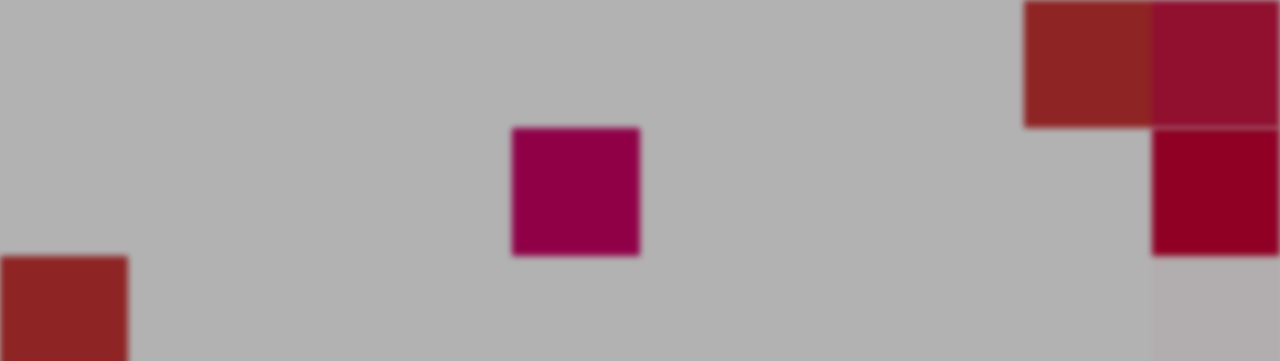
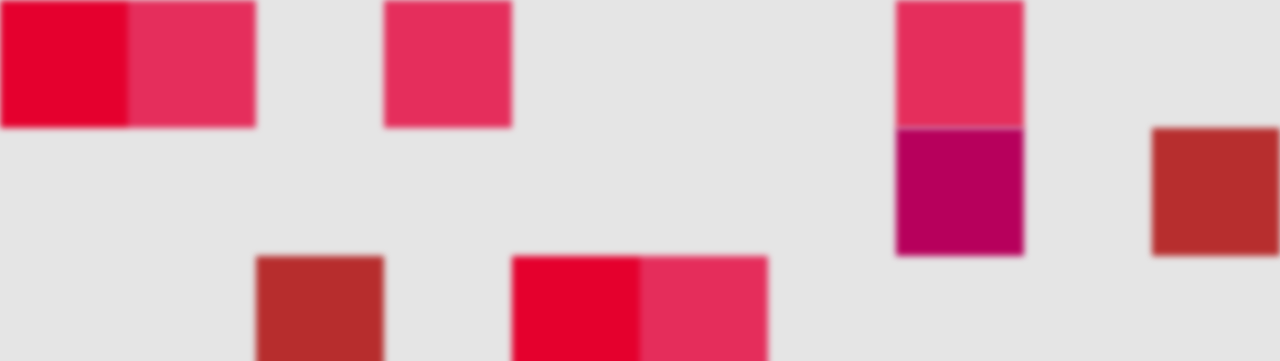
Before and after one commit to topiniu/Project-Chameleon, a plain HTML site: page index.html in a window 1280 px wide. Shown: the top 361 px of the page. Drawn offline with Linux system fonts and the light colour scheme.

Commit message:
背景墙和全屏滚动完成
下一步就是编写frontContainer

```diff
--- a/css/index.css
+++ b/css/index.css
@@ -47,7 +47,7 @@ body,html{
 
     /*position: absolute;*/
     /*top:40%;*/
-    background: rgba(0,0,0,0.3);
+    background: rgba(0,0,0,0.1);
 
 }
 /*.item1{*/
--- a/js/index.js
+++ b/js/index.js
@@ -1,34 +1,60 @@
 /**
  * Created by topiniu on 2017/2/21.
  */
-$(function(){
-    choseCS();
-    $('#fullpage').fullpage({
-        onLeave: choseCS
-    });
-});
 
 var colorClass = ["red","blue","green","gray","orange","yellow","violet"];
+var coloredDiv = new Array();
+function choseCS(){
     var n = 1,i = 0;
     var row,col,colorNO,cclassName,colorN;
-function choseCS(){
-    $('.colorScreen').addClass('trans');
+    coloredDiv = new Array();
     n = parseInt(Math.random()*36 + 30);
     colorN = parseInt(Math.random() * 7, 10);
     for(;i<n;i++) {
-        setTimeout(function () {
         row = parseInt(Math.random() * 20, 10) + 1;
         col = parseInt(Math.random() * 10, 10) + 1;
         colorNO = parseInt(Math.random() * 5, 10) + 1;
         cclassName = colorClass[colorN] + colorNO;
-            changeColor(row, col, cclassName);
-        },i*120);
+
+        coloredDiv.push(new coloredItem(row,col,cclassName));
+    }
+    var index=0;
+        var isi = setInterval(function () {
+            // alert("bug");
+            changeColor(coloredDiv[index].ro, coloredDiv[index].co, coloredDiv[index].clzName);
+            // alert(coloredDiv.length + "    index: " + index);
+            index++;
+            if(index===coloredDiv.length){
+                clearInterval(isi);
+            }
+        },80);
+}
+function changeColor(row,col,cclassName){
+    // alert(row + "   " + col + "  " + cclassName);
+    var p = $(".row:nth-child(" + row + ")>.colorScreen:nth-child(" + col + ")");
+    p.addClass(cclassName);
+}
+
+function coloredItem(irow,icol,icclassName){
+    this.ro = irow;
+    this.co = icol;
+    this.clzName = icclassName;
 
 }
 
+function warpColor(){
+    for(x in coloredDiv){
+        var p = $(".row:nth-child(" + coloredDiv[x].ro + ")>.colorScreen:nth-child(" + coloredDiv[x].co + ")");
+        p.removeClass(coloredDiv[x].clzName);
     }
-function changeColor(row,col,cclassName){
-    var p = $(".row:nth-child(" + row + ")>.colorScreen:nth-child(" + col + ")");
-    p.removeClass('trans');
-    p.addClass(cclassName);
 }
+
+$(function(){
+    choseCS();
+    $('#fullpage').fullpage({
+        onLeave: function () {
+            warpColor();
+            choseCS();
+        }
+    });
+});
```
Lines whose indentation alone changed are shown as unchanged.
